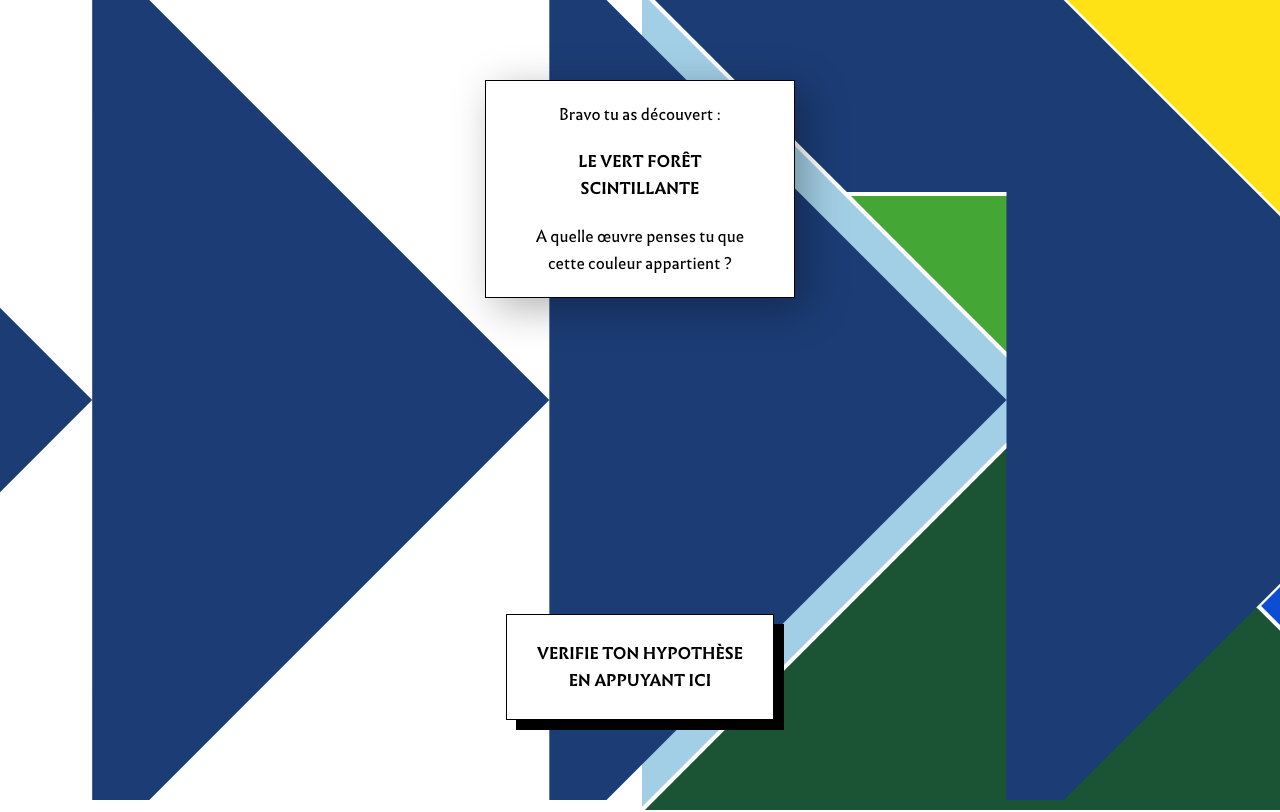
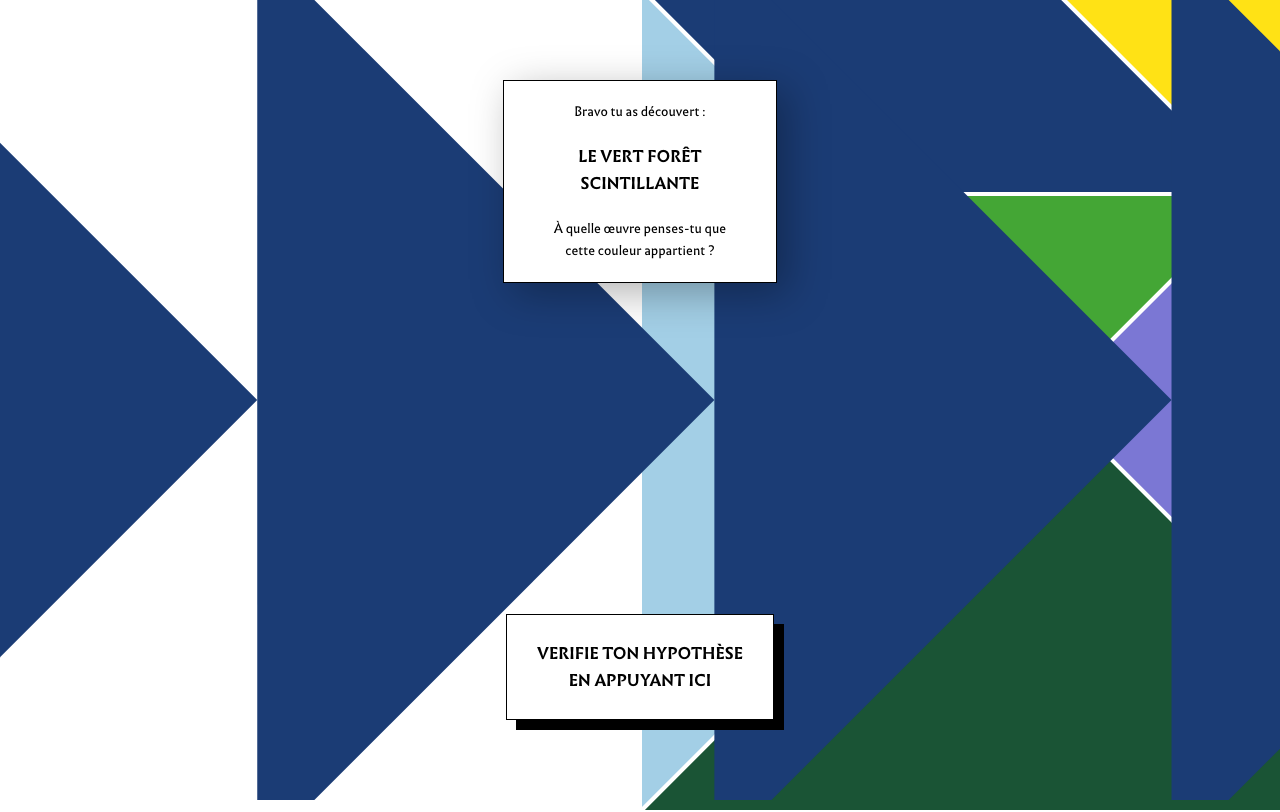
Before and after one commit to theopaolo/tangram-app, a SvelteKit app: page /animation_1 in a window 1280 px wide. Shown: the top 812 px of the page. Built offline with nearby package versions, Linux system fonts and the light colour scheme.

Commit message:
git checkout -b

```diff
--- a/src/app.css
+++ b/src/app.css
@@ -24,6 +24,7 @@ body{
   font-family: 'Inf Reg';
   line-height: 1.7;
   font-weight: normal;
+  font-size: 0.813rem;
 }
 
 img{
--- a/src/routes/animation_1/+page.svelte
+++ b/src/routes/animation_1/+page.svelte
@@ -26,7 +26,7 @@
         gsap.set(row, { x: -0.1 });
         gsap.to(row, {
           x: viewW - cols * w - 0.1, // se déplace vers la gauche
-          duration: 10,
+          duration: 13,
           repeat: -1,
           yoyo: true,
           ease: "sine.inOut",
@@ -37,13 +37,26 @@
         gsap.set(row, { x: (viewW + 0.9) - cols * w });
         gsap.to(row, {
           x: 0, // revient vers la gauche
-          duration: 10,
+          duration: 13,
           repeat: -1,
           yoyo: true,
           ease: "sine.inOut",
           delay: i * 0.05
         });
       }
+    });
+
+
+ // rotation au clic sur une pièce
+    document.querySelectorAll(".piece").forEach(polygon => {
+      polygon.addEventListener("click", () => {
+        gsap.to(polygon, {
+          rotation: "+=180",       // tourne de 180° supplémentaire
+          transformOrigin: "50% 50%", // centre de la pièce
+          duration: 1,
+          ease: "power2.inOut"
+        });
+      });
     });
 
 
@@ -88,9 +101,9 @@
 
 </style>
 
-  <div class="h-screen absolute w-screen z-[-1]">
+  <div class="h-screen absolute w-screen z-1">
 
-<div class="h-screen absolute w-screen z-[-1]">
+    <div class="h-screen absolute w-screen z-1]">
       <svg
         viewBox={`0 0 ${viewW} ${viewH}`}
         width="100%"
@@ -101,9 +114,9 @@
           <g class="row" transform={`translate(0, ${r * h})`}>
             {#each Array(cols) as _, c}
               <polygon
+                class="piece"
                 points="0,10 0,0 5,5"
                 transform={`translate(${c * w}, 0)`}
-            class="p1"
               />
             {/each}
           </g>
@@ -111,20 +124,16 @@
       </svg>
     </div>
 
-
-
-
-
   </div>
 
 
-<div class="flex flex-col py-[80px] items-center justify-between min-h-screen text-center">
-  <div class="py-[20px] px-[50px] w-fit text-center height-auto whitespace-pre-line bg-white border border-black drop-shadow-[var(--my-nd-drop-shadow)]">
+<div class="relative z-2 flex flex-col py-[80px] items-center justify-between min-h-screen text-center pointer-events-none">
+  <div class="py-[20px] px-[50px] w-fit text-center height-auto whitespace-pre-line bg-white border border-black drop-shadow-[var(--my-nd-drop-shadow)] pointer-events-none">
     Bravo tu as découvert :
     <div class="text-titre-alt inf-bold my-5 uppercase">
       LE VERT FORÊT<br/>SCINTILLANTE
     </div>
-    A quelle œuvre penses tu que<br/>cette couleur appartient ?
+    À quelle œuvre penses-tu que<br/>cette couleur appartient ?
   </div>
 
   <div class="text-titre-alt inf-bold uppercase py-[25px] px-[30px] w-fit text-center height-auto whitespace-pre-line bg-white border border-black drop-shadow-[var(--my-drop-shadow)]">
--- a/src/routes/indices/[id]/+page.svelte
+++ b/src/routes/indices/[id]/+page.svelte
@@ -317,6 +317,10 @@ $effect(() => {
 </script>
 
 <style>
+
+.bah::first-line{
+  padding-right: 40px!important;
+}
 .swiper-button-next svg ,.swiper-button-prev svg{
   width: 15px!important;
   height: auto!important;
@@ -429,7 +433,7 @@ $effect(() => {
     <!-- Bloc "D'après toi..." -->
     <div class="bg-black text-white px-5 py-6 relative mb-15" id="section-1">
       <img src="/images/fleche_dapres.svg" alt="indic" class="!w-[105px] h-auto absolute right-5 top-3" />
-      <div class="text-titre-alt inf-bold mb-4">{currentPiece.dapres_toi}</div>
+      <div class="text-titre-alt inf-bold mb-4 bah">{currentPiece.dapres_toi}</div>
 
       {#if Array.isArray(currentPiece?.dapres) && currentPiece.dapres.length}
         {#each currentPiece.dapres as line, i (i)}
```
Lines whose indentation alone changed are shown as unchanged.
